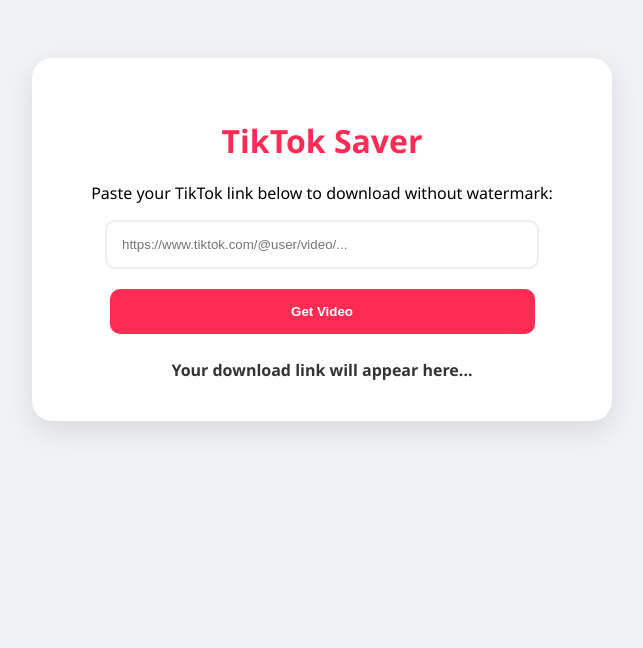
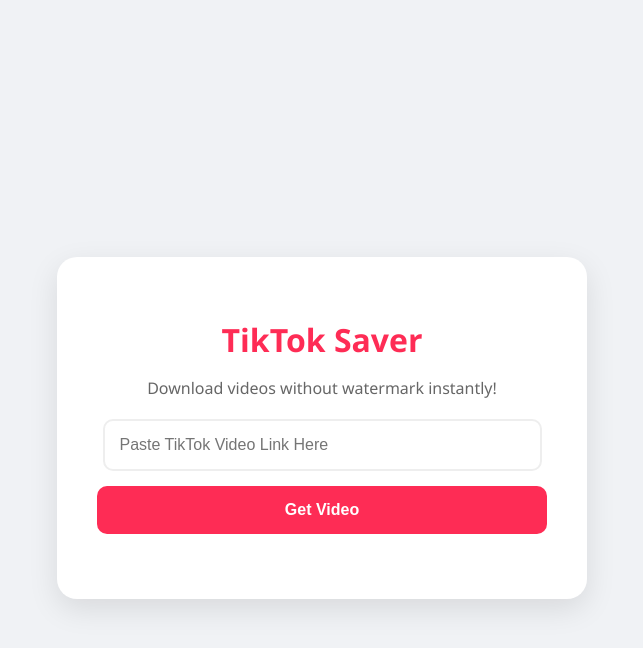
Before and after one commit to RubabDigital/tiktok-downloader, a plain HTML site: page index.html in a window 1280 px wide. Shown: the whole page, without its empty margins (318-961 px from the left). Drawn offline with Linux system fonts and the light colour scheme.

Commit message:
Update index.html

```diff
--- a/index.html
+++ b/index.html
@@ -1,3 +1,4 @@
+
 <!DOCTYPE html>
 <html lang="en">
 <head>
@@ -5,35 +6,67 @@
     <meta name="viewport" content="width=device-width, initial-scale=1.0">
     <title>Rubab Digital - TikTok Downloader</title>
     <style>
-        body { font-family: 'Segoe UI', Tahoma, Geneva, Verdana, sans-serif; text-align: center; background-color: #f0f2f5; padding: 50px; }
-        .container { background: white; padding: 40px; border-radius: 20px; box-shadow: 0px 10px 30px rgba(0,0,0,0.1); display: inline-block; max-width: 500px; width: 100%; }
-        h1 { color: #fe2c55; margin-bottom: 20px; }
-        input { padding: 15px; width: 80%; border: 2px solid #eee; border-radius: 10px; outline: none; transition: 0.3s; }
+        body { font-family: 'Segoe UI', Tahoma, Geneva, Verdana, sans-serif; text-align: center; background-color: #f0f2f5; padding: 20px; min-height: 100vh; display: flex; align-items: center; justify-content: center; }
+        .container { background: white; padding: 40px; border-radius: 20px; box-shadow: 0px 10px 30px rgba(0,0,0,0.1); max-width: 450px; width: 100%; }
+        h1 { color: #fe2c55; margin-bottom: 10px; }
+        p { color: #666; margin-bottom: 20px; }
+        input { padding: 15px; width: 90%; border: 2px solid #eee; border-radius: 10px; outline: none; margin-bottom: 15px; font-size: 16px; }
         input:focus { border-color: #fe2c55; }
-        button { padding: 15px 30px; background-color: #fe2c55; color: white; border: none; border-radius: 10px; cursor: pointer; margin-top: 20px; font-weight: bold; width: 85%; }
+        button { padding: 15px; background-color: #fe2c55; color: white; border: none; border-radius: 10px; cursor: pointer; font-weight: bold; width: 100%; font-size: 16px; transition: 0.3s; }
         button:hover { background-color: #ef2950; }
-        #result { margin-top: 25px; font-weight: bold; color: #333; }
+        #result { margin-top: 25px; }
+        .download-link { display: block; padding: 15px; background-color: #25d366; color: white; text-decoration: none; border-radius: 10px; font-weight: bold; margin-top: 10px; animation: fadeIn 0.5s; }
+        @keyframes fadeIn { from { opacity: 0; } to { opacity: 1; } }
     </style>
 </head>
 <body>
 
 <div class="container">
     <h1>TikTok Saver</h1>
-    <p>Paste your TikTok link below to download without watermark:</p>
-    <input type="text" id="videoLink" placeholder="https://www.tiktok.com/@user/video/...">
-    <br>
-    <button onclick="downloadVideo()">Get Video</button>
-    <div id="result">Your download link will appear here...</div>
+    <p>Download videos without watermark instantly!</p>
+    <input type="text" id="videoLink" placeholder="Paste TikTok Video Link Here">
+    <button onclick="downloadVideo()" id="btnText">Get Video</button>
+    <div id="result"></div>
 </div>
 
 <script>
-    function downloadVideo() {
-        let link = document.getElementById('videoLink').value;
-        if(link === "") {
-            alert("Please paste a link!");
-            return;
+    async function downloadVideo() {
+        const link = document.getElementById('videoLink').value;
+        const resultDiv = document.getElementById('result');
+        const btn = document.getElementById('btnText');
+
+        if(!link) { alert("Please paste a link first!"); return; }
+
+        btn.innerText = "Processing...";
+        btn.disabled = true;
+        resultDiv.innerHTML = "Finding video on servers...";
+
+        const options = {
+            method: 'GET',
+            headers: {
+                'x-rapidapi-key': '002c1cf3bemshd1919bc90b7468fp1fbcf7jsn4ed5dfc00745',
+                'x-rapidapi-host': 'tiktok-download-video1.p.rapidapi.com'
+            }
+        };
+
+        try {
+            const response = await fetch(`https://tiktok-download-video1.p.rapidapi.com/getVideo?url=${encodeURIComponent(link)}`, options);
+            const data = await response.json();
+
+            if(data.data && data.data.play) {
+                resultDiv.innerHTML = `
+                    <p style="color:green; font-weight:bold;">Video Found!</p>
+                    <a href="${data.data.play}" target="_blank" class="download-link">Click to Download Video</a>
+                `;
+            } else {
+                resultDiv.innerHTML = "<p style='color:red;'>Link invalid ya video nahi mili. Dobara check karein.</p>";
+            }
+        } catch (error) {
+            resultDiv.innerHTML = "<p style='color:red;'>Server error! Please try again later.</p>";
+        } finally {
+            btn.innerText = "Get Video";
+            btn.disabled = false;
         }
-        document.getElementById('result').innerText = "Connecting to Rubab's Digital Engine...";
     }
 </script>
 
```
